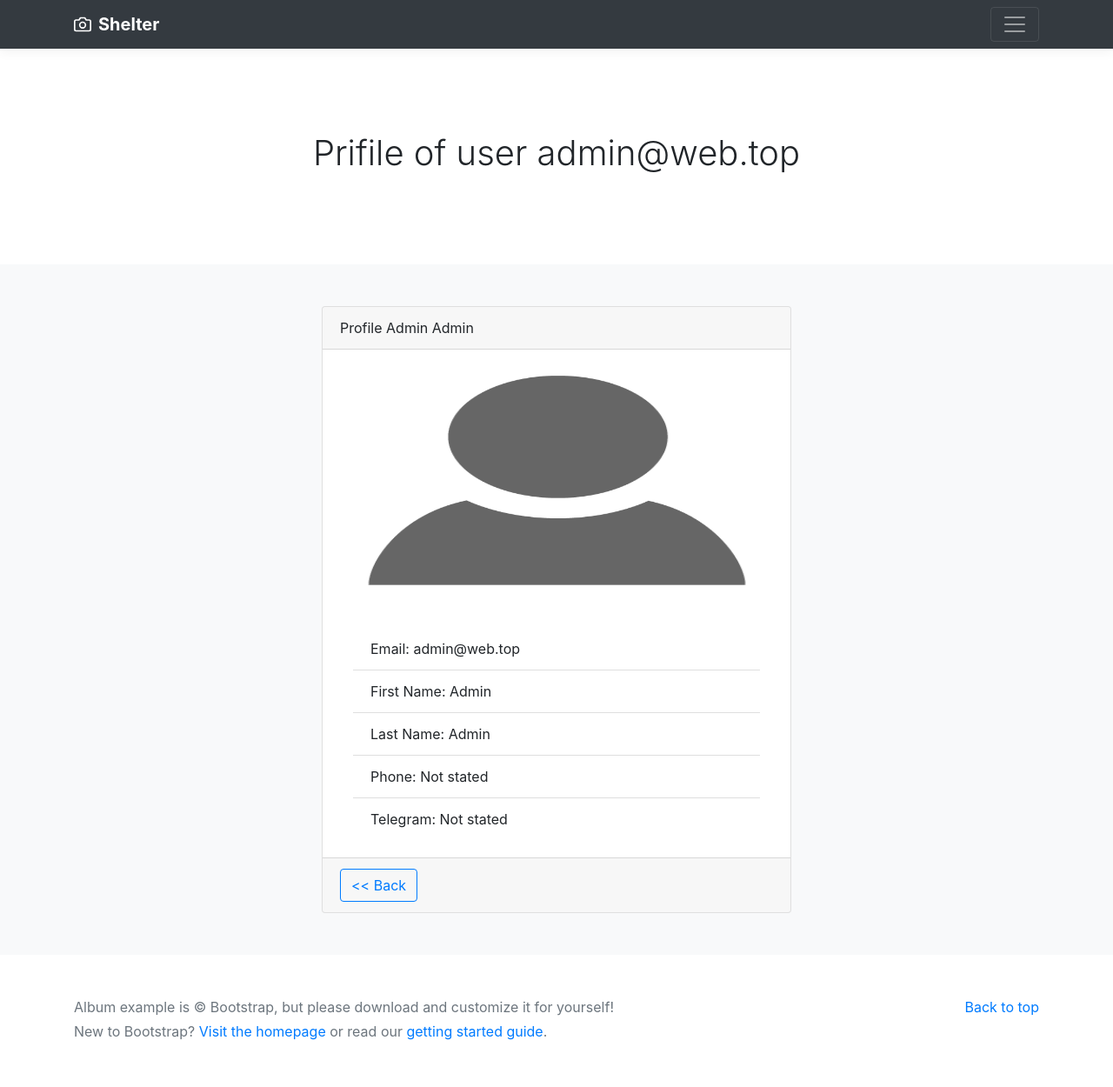
After one commit to khomyakov362/a_django_project, a Django app: page /users/profile/1/ in a window 1280 px wide. The commit adds this page. Shown: the whole page at 87% size. Run offline with Django 5.2, Linux system fonts and the light colour scheme; data comes from the database, SQL or seed files in the repository; some libraries are stand-ins or nearby versions.

Commit message:
Added the ability to view details for other users

```diff
--- a/users/templates/users/includes/inc_user_card.html
+++ b/users/templates/users/includes/inc_user_card.html
@@ -14,9 +14,7 @@
                 <li>Telegram: {{ object.telegram|default:'-' }}</li>
                 <li>Email: {{ object.email }}</li>
             </ul>
-            {% comment %}
-            <a class="btn btn-lg btn-block btn-outline-info" href=""></a>
-            {% endcomment %}
+            <a class="btn btn-lg btn-block btn-outline-info" href="{% url 'users:user_detail' object.pk %}">Details</a>
         </div>
     </div>
 </div>
--- /dev/null
+++ b/users/templates/users/user_detail_view.html
@@ -0,0 +1,29 @@
+{% extends 'dogs/base.html' %}
+{% load my_tags %}
+{% block content %}
+
+<div class="row">
+    <div class="col-3"></div>
+    <div class="col-6">
+        <div class="card">
+            <div class="card-header">
+                Profile {{ object.first_name }} {{ object.last_name }}
+            </div>
+            <img class="card-img-top" src="{{ object.avatar|user_media }}" alt="User avatar" width="300" height="300">
+            <div class="card-body">
+                <ul class="container card-text list-group-flush">
+                <li class="list-group-item">Email: {{ user.email }}</li>
+                <li class="list-group-item">First Name: {{ user.first_name|default:"Not stated" }}</li>
+                <li class="list-group-item">Last Name: {{ user.last_name|default:"Not stated" }}</li>
+                <li class="list-group-item">Phone: {{ user.phone|default:"Not stated" }}</li>
+                <li class="list-group-item">Telegram: {{ user.telegram|default:"Not stated" }}</li>
+                </ul>
+            </div>
+            <div class="card-footer">
+                <a href="{% url 'users:user_list' %}" class="btn btn-outline-primary">&lt;&lt; Back</a>
+            </div>
+        </div>
+    </div>
+</div>
+
+{% endblock %}
--- a/users/urls.py
+++ b/users/urls.py
@@ -14,5 +14,6 @@ urlpatterns = [
     path('change_password/', views.UserPasswordChangeView.as_view(), name='user_change_password'),
     path('profile/genpassword/', views.user_generate_new_password, name='user_generate_new_password'),
     # looking at other users
-    path('all_users/', views.UserListView.as_view(), name='user_list')
+    path('all_users/', views.UserListView.as_view(), name='user_list'),
+    path('profile/<int:pk>/', views.UserDetailView.as_view(), name='user_detail')
 ]
--- a/users/views.py
+++ b/users/views.py
@@ -8,7 +8,7 @@ from django.contrib.auth import authenticate, login, logout, update_session_auth
 from django.contrib.auth.decorators import login_required
 from django.contrib.auth.views import LoginView, LogoutView, PasswordChangeView
 from django.contrib import messages
-from django.views.generic import CreateView, UpdateView, ListView
+from django.views.generic import CreateView, UpdateView, ListView, DetailView
 
 from users.models import User
 from users.forms import UserRegisterForm, UserLoginForm, UserForm, UserUpdateForm, UserPasswordChangeForm
@@ -78,6 +78,16 @@ class UserListView(ListView):
         queryset = queryset.filter(is_active=True)
         return queryset
 
+class UserDetailView(DetailView):
+    model = User
+    template_name = 'users/user_detail_view.html'
+
+    def get_context_data(self, **kwargs):
+        context_data = super().get_context_data(**kwargs)
+        user_obj = self.get_object()
+        context_data['title'] = f'Prifile of user {user_obj}'
+        return context_data
+
 @login_required
 def user_generate_new_password(request : HttpRequest):
     new_password = ''.join(sample(string.ascii_letters + string.digits, 12))
```
